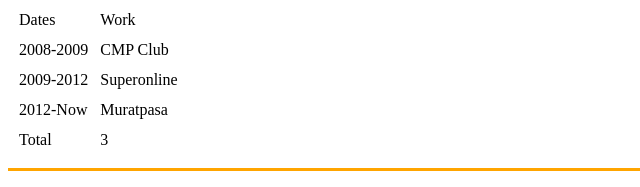
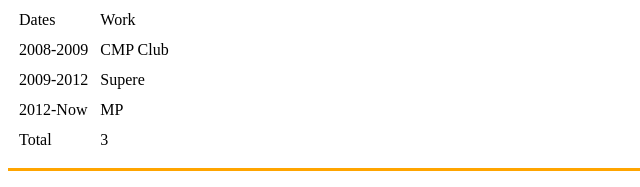
Before and after one commit to robinboot/FullStackTests, a plain HTML site: page Section 1/1-First Web/index.html in a window 1280 px wide. Shown: the part 606-793 px from the top of the page, 0-640 px from the left. Drawn offline with Linux system fonts and the light colour scheme; files whose address does not match are found by name.

Commit message:
Update index.html

```diff
--- a/Section 1/1-First Web/index.html
+++ b/Section 1/1-First Web/index.html
@@ -72,11 +72,11 @@
             </tr>
             <tr>
                 <td>2009-2012</td>
-                <td>Superonline</td>
+                <td>Supere</td>
             </tr>
             <tr>
                 <td>2012-Now</td>
-                <td>Muratpasa</td>
+                <td>MP</td>
             </tr>
 
         </tbody>
```
